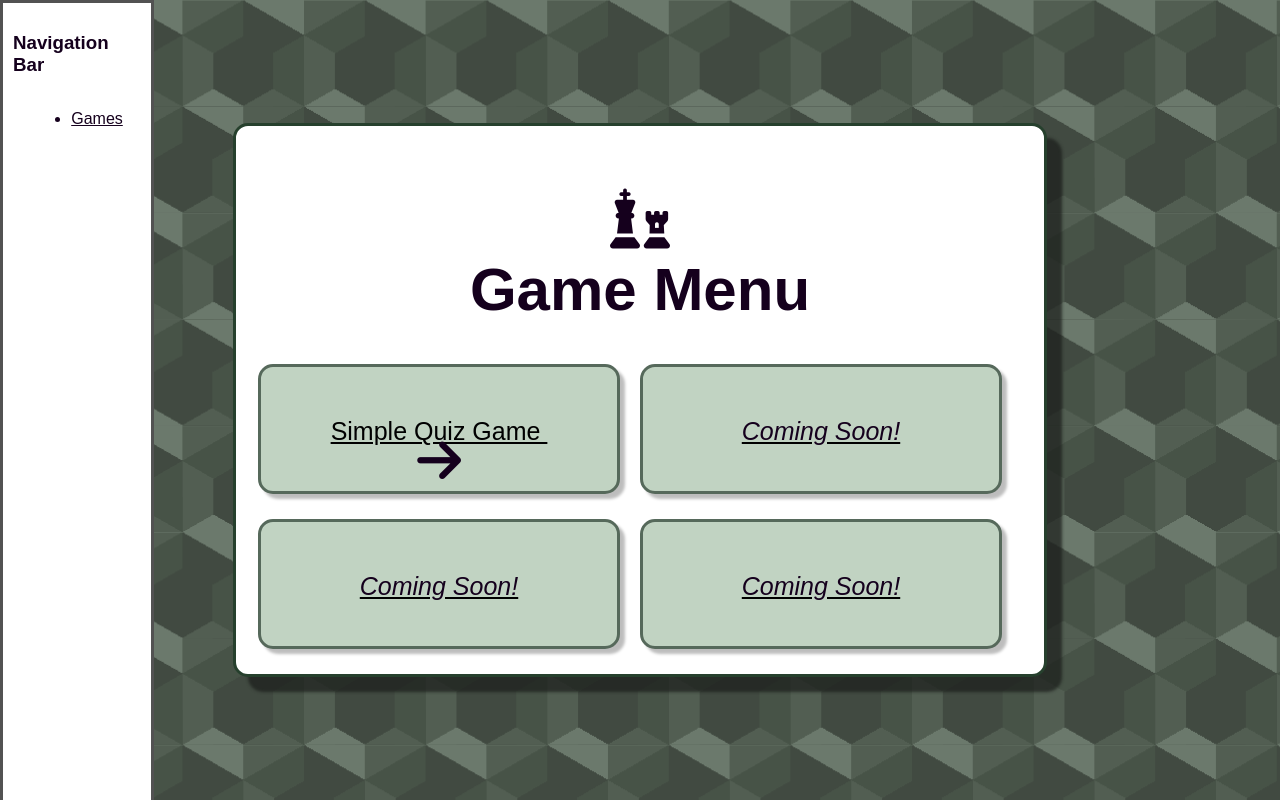
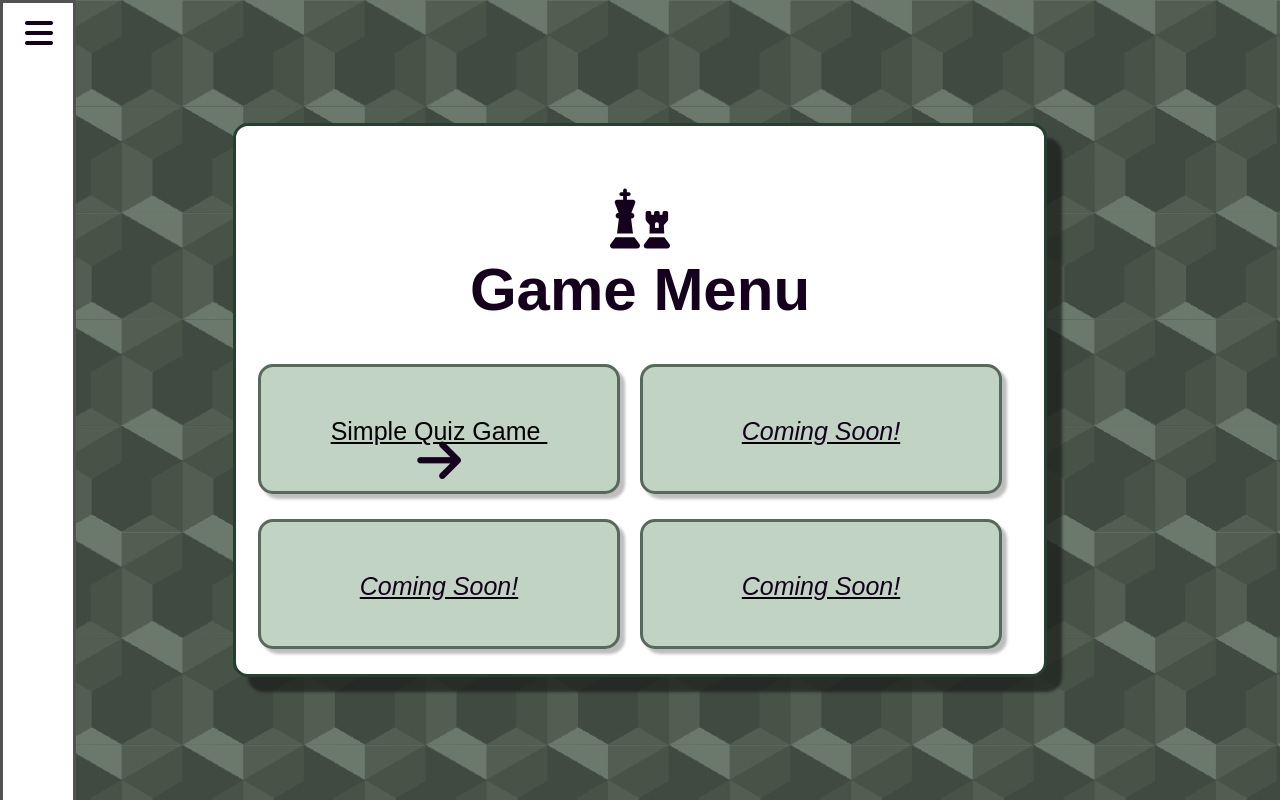
Before and after one commit to std-runtime-error/senior-project-nutrition, a React (Create React App) app: page / in a window 1280 px wide. Built offline with nearby package versions, Linux system fonts and the light colour scheme.

Commit message:
Nav Bar updated

```diff
--- a/src/index.css
+++ b/src/index.css
@@ -114,9 +114,9 @@ button {
   position: fixed;
   left: 0;
   top: 0;
-  width: 10vw;
+  width: 50px;
   max-width: 200px;
-  min-width: 100px;
+  min-width: 50px;
   height: 100%;
   background-color: #ffffff;
   border-radius: 0px;
@@ -125,6 +125,24 @@ button {
   display: flex;
   flex-flow: column;
   align-items: center;
+  transition: 0.2s;
+  font-size: 0px;
+
+  &:hover,
+  &:focus {
+    font-size: 18px;
+    width: 12vw;
+    max-width: 200px;
+    min-width: 100px;
+    height: 100%;
+    box-shadow: 7px 7px 7px #000000a0;
+  }
+}
+.NavigationIcon{
+  position: absolute;
+  z-index: 1;
+  top: 25px;
+  left: 25px;
 }
 
 .GameMenu {
--- a/src/pages/Navbar.jsx
+++ b/src/pages/Navbar.jsx
@@ -3,12 +3,17 @@ import { BrowserRouter, Route, Link } from "react-router-dom";
 function Navbar(){
 
     return (
+    <div>
+        <div className="NavigationIcon">
+            <i class="fa-solid fa-bars fa-2xl"></i>
+        </div>
         <nav className="NavigationBar">
             <h3>Navigation Bar</h3>
             <ul>
                 <li><Link to="/">Games</Link></li>
             </ul>
         </nav>
+    </div>
     );
 }
 export default Navbar;
```
Lines whose indentation alone changed are shown as unchanged.
